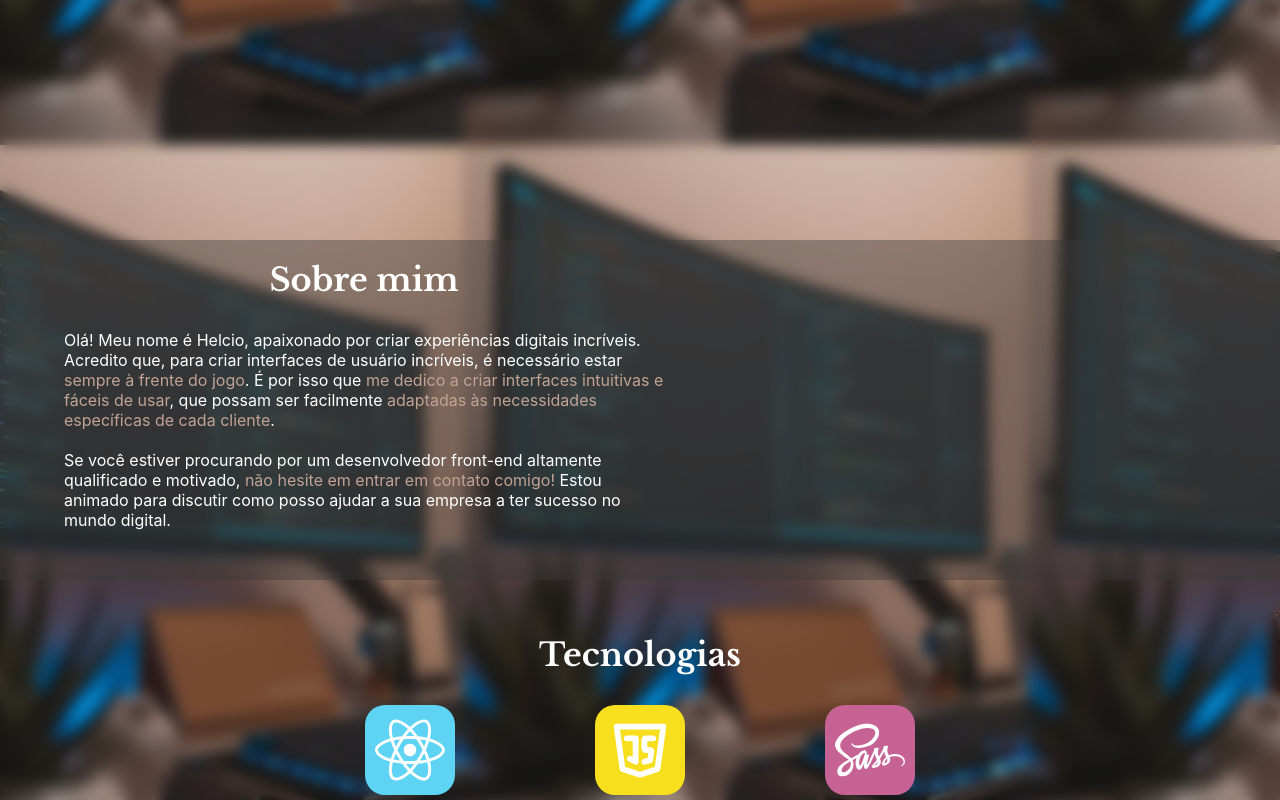
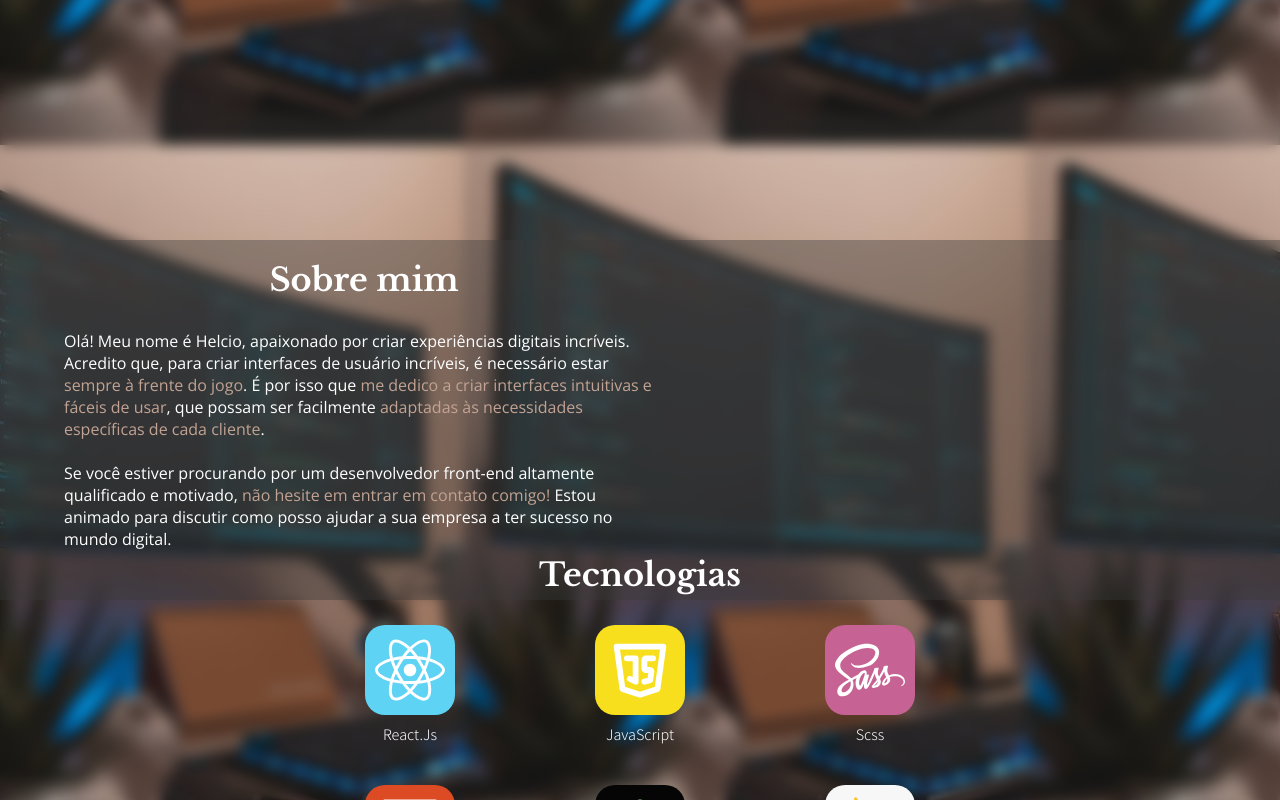
Before and after one commit to HelcioAnicio/Portfolio, a React (Create React App) app: page / in a window 1280 px wide. Shown: the part 510-1310 px from the top of the page. Built offline with nearby package versions, Linux system fonts and the light colour scheme.

Commit message:
Changed some things on style of the page

```diff
--- a/src/Components/AboutMe/AboutMe.modules.scss
+++ b/src/Components/AboutMe/AboutMe.modules.scss
@@ -3,7 +3,6 @@
 
 .ContainerAbout {
     padding: 20px 5% 50px 5%;
-    margin-bottom:100px;
     height:max-content;
     background-color: rgba($color: #3b3b3b, $alpha: .4);
     backdrop-filter: blur(10px);
@@ -17,7 +16,6 @@
 
         & h2 {
             color: white;
-            font-size: 2rem;
             text-align: center;
             margin-bottom: 30px;
             font: 700 2rem 'Libre Baskerville', serif;
@@ -25,8 +23,11 @@
 
         & p {
             color: white;
+            font: 400 1rem 'Open Sans', sans-serif;
+
 
             & span {
+                font: 400 1rem 'Open Sans', sans-serif;
                 color: #C2A393;
             }
         }
```
